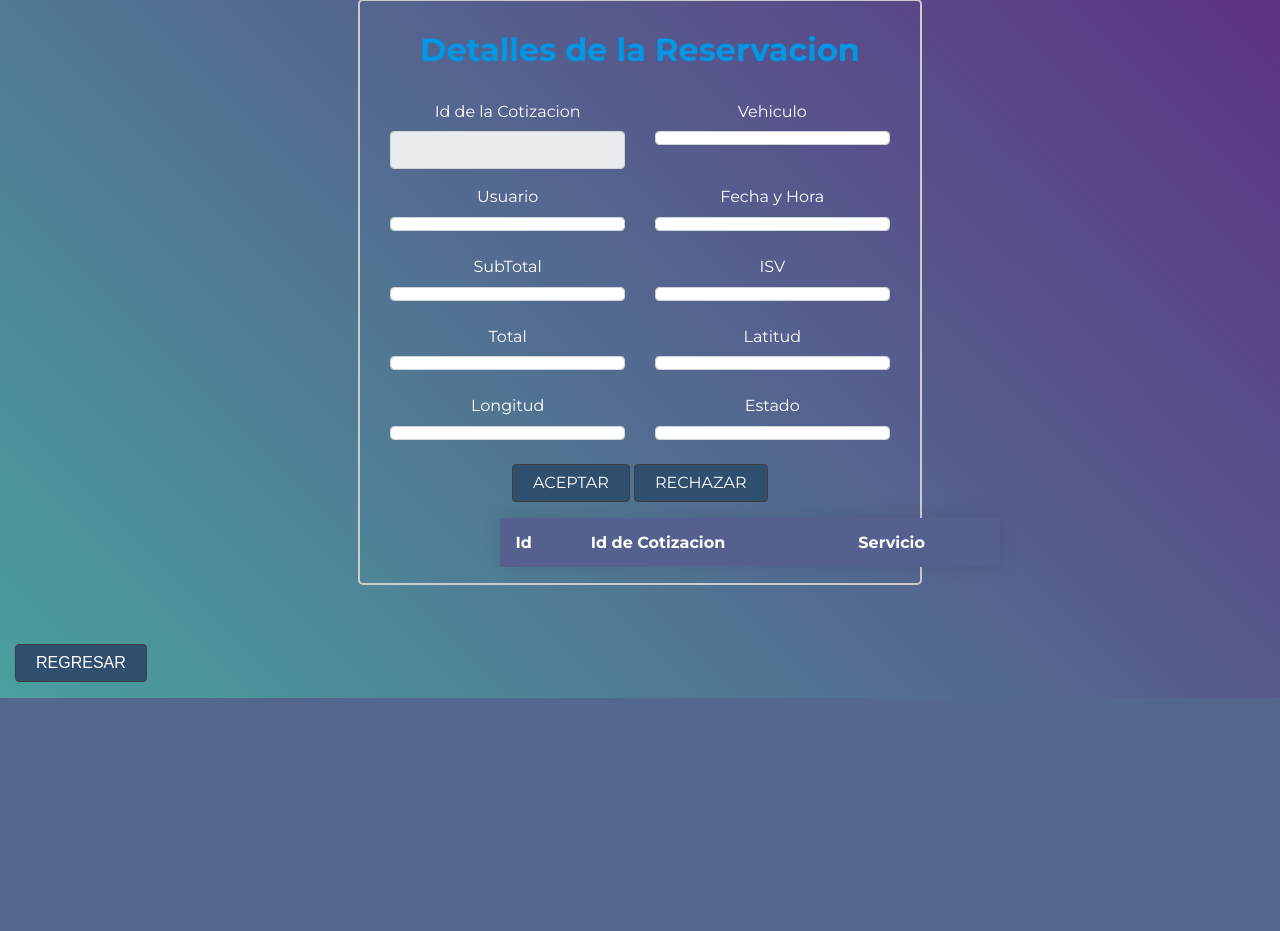
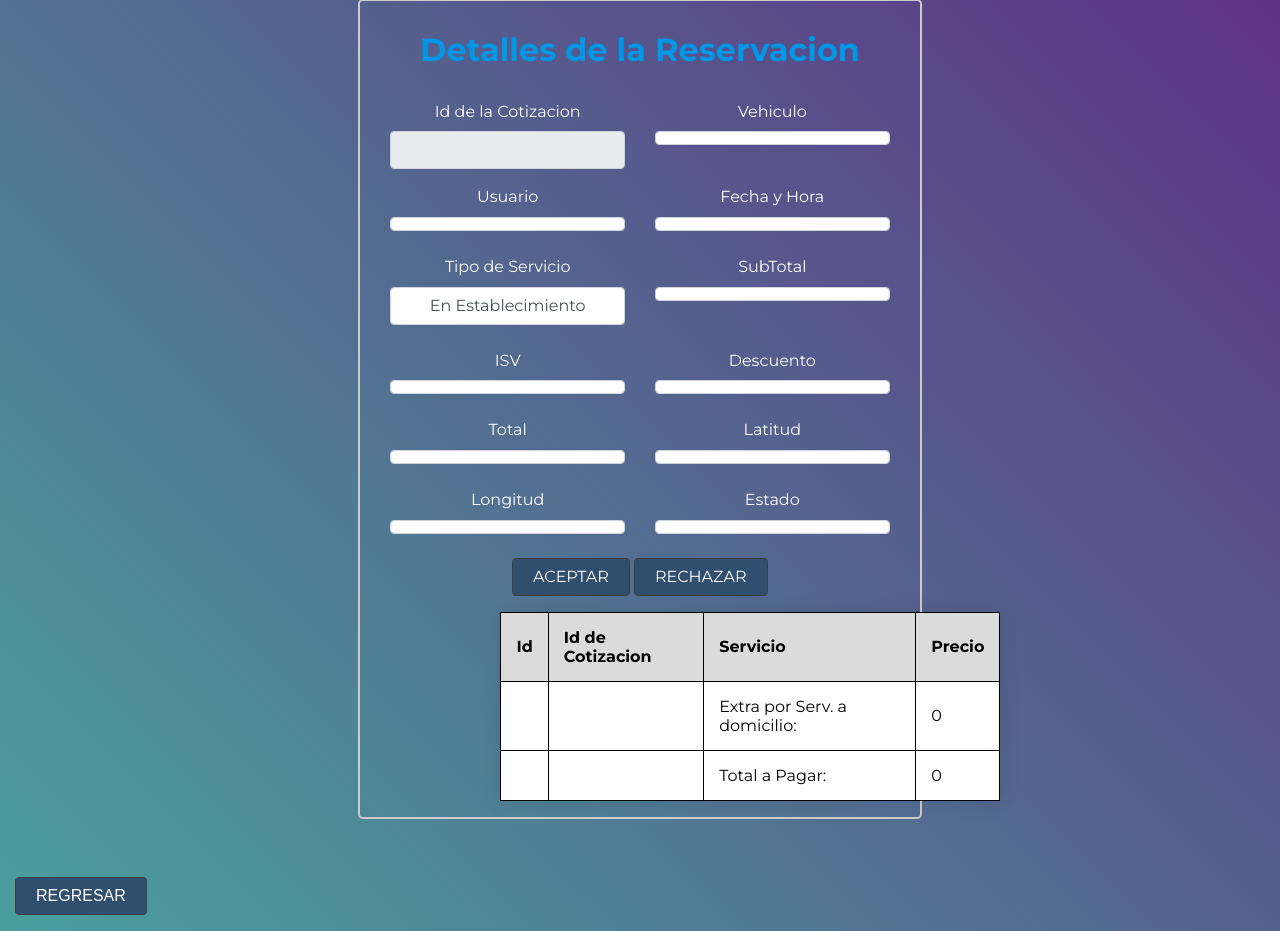
Before and after one commit to luizcnz/CarWashApi, a PHP site: page /testeo/Reservaciones/Datos/Datos.php in a window 1280 px wide. Shown: the part 119-1050 px from the top of the page. Before the commit the page ends 817 px from the top, so only its background shows below. Run offline with PHP 8.4, Linux system fonts and the light colour scheme; data that the repository does not hold is empty.

Commit message:
modificaciones en los controladores de reservaciones para la nueva columna de domicilio

```diff
--- a/public/testeo/Reservaciones/Datos/Datos.php
+++ b/public/testeo/Reservaciones/Datos/Datos.php
@@ -14,7 +14,9 @@
 		Cotizaciones.longitud,
 		Cotizaciones.latitud,
 		CONCAT(Usuarios.nombre, ' ', Usuarios.apellido) as Usuario,
-		CONCAT(MarcasVehiculos.marca, ' ', ModelosVehiculos.modelo) as Vehiculo
+		CONCAT(MarcasVehiculos.marca, ' ', ModelosVehiculos.modelo) as Vehiculo,
+		ModelosVehiculos.idTipoVehiculos as tipo_vehiculo,
+		Cotizaciones.domicilio
 		from Cotizaciones
 		INNER JOIN Vehiculos
 		on Cotizaciones.idVehiculos = Vehiculos.idVehiculos
@@ -28,6 +30,19 @@
 
 		$datos=[];
 		$datos = $resultado->fetch_array(MYSQLI_ASSOC);
+
+		echo $datos['tipo_vehiculo'];
+
+		if($datos['domicilio']==0)
+		{
+			$tipo="En Establecimiento";
+			$extra=0;
+		}
+		else
+		{
+			$tipo="A Domicilio";
+			$extra=0.15;
+		}
 
 		//echo $IdCotizacion;
 
@@ -62,7 +77,7 @@
 	<meta name="viewport" content="width=device-width, minimum-scale=1, maximum-scale=1"/>
 	<!-- The above 3 meta tags *must* come first in the head; any other head content must come *after* these tags -->
 
-	<title>Prueba en el posteo de vehiculos</title>
+	<title>Detalles de la Cotizacion</title>
 	<!-- set your website meta description and keywords -->
 
 	<!-- Bootstrap Stylesheets -->
@@ -123,6 +138,11 @@
 													</div>
 
 													<div class="form-group col-sm-6">
+														<label ><font color="white">Tipo de Servicio</font></label>
+														<label class="form-control"><?php echo $tipo;?></label>
+													</div>
+
+													<div class="form-group col-sm-6">
 														<label ><font color="white">SubTotal</font></label>
 														<label class="form-control"><?php echo $datos['subtotal'];?></label>
 													</div>
@@ -130,6 +150,11 @@
 													<div class="form-group col-sm-6">
 														<label ><font color="white">ISV</font></label>
 														<label class="form-control"><?php echo $datos['impuesto'];?></label>
+													</div>
+
+													<div class="form-group col-sm-6">
+														<label ><font color="white">Descuento</font></label>
+														<label class="form-control"><?php echo $datos['descuento'];?></label>
 													</div>
 
 													<div class="form-group col-sm-6">
@@ -160,52 +185,68 @@
 														<input type="submit" name="accion" value="rechazar" id="accion" class="btn btn-custom"></input>
 													</div>
 													<center>
-														<TABLE >
-															<tr>
-																<td`>
-																	<font size ="4"color="#ffffff">
-																		<table >
+														<table>
 															<thead>
 																<tr>
-																					<font size ="4"color="#ffffff">
 																	<th>Id</th>
 																	<th>Id de Cotizacion</th>
 																	<th>Servicio</th>
-																					</font>
+																	<th>Precio</th>
 																</tr>
 															</thead>
 														<tbody>
 															<?php
-
+																$total = 0;
 																$resultado = $db->query("
 																	SELECT
 																DetallesCotizacion.idDetalleCotizacion,
 																DetallesCotizacion.idCotizaciones,
-																				Servicios.nombre_servicio
+																Servicios.nombre_servicio,
+																Precios.precio
 																FROM DetallesCotizacion
 																INNER JOIN Servicios
 																on DetallesCotizacion.idServicios = Servicios.idServicios
-																				WHERE DetallesCotizacion.idCotizaciones=".$datos['idCotizaciones']);
+																INNER JOIN Precios
+																on Servicios.idServicios = Precios.idServicios
+																INNER JOIN TiposVehiculos
+																on Precios.idTipoVehiculos = TiposVehiculos.idTipoVehiculos
+																WHERE DetallesCotizacion.idCotizaciones = ".$datos['idCotizaciones']." and TiposVehiculos.idTipoVehiculos = ".$datos['tipo_vehiculo']);
+
 
 																$fila = $resultado->fetch_array(MYSQLI_ASSOC);
 																while ($fila != null)
 																{
+																	$total = $total+$fila['precio'];
 																	echo "
 																		<tr>
 																			<td>".$fila['idDetalleCotizacion']."</td>
 																			<td>".$fila['idCotizaciones']."</td>
 																			<td>".$fila['nombre_servicio']."</td>
+																			<td>".$fila['precio']."</td>
 																		</tr>";
 																		$fila = $resultado->fetch_array(MYSQLI_ASSOC);
 																}
 																$resultado->free();
+																echo "
+																<tr>
+																	<td></td>
+																	<td></td>
+																	<td>Extra por Serv. a domicilio: </td>
+																	<td>".$total*$extra."</td>
+																</tr>";
+
+																$total = $total+($total*$extra);
+																echo "
+																<tr>
+																	<td></td>
+																	<td></td>
+																	<td>Total a Pagar: </td>
+																	<td>".$total."</td>
+																</tr>";
+
 																?>
 															</tbody>
 														</table>
-																	</font>
-																</td>
-															</tr>
-														</TABLE>
 													</center>
 												<br>
 											</div><!-- end row -->
--- a/public/testeo/Reservaciones/Datos/css/style.css
+++ b/public/testeo/Reservaciones/Datos/css/style.css
@@ -10,6 +10,7 @@ body {
   font-weight: 100;
 }
 table {
+  border: 1px solid black;
   position: relative;
   left: 25%;
   width: 500px;
@@ -19,20 +20,24 @@ table {
 }
 th,
 td {
+  border: 1px solid black;
   padding: 15px;
-  background-color: rgba(255, 255, 255, 0.2);
-  color: #fff;
+  background-color: rgb(255, 255, 255);
+  color: #000000;
 }
 th {
+  border: 1px solid black;
   text-align: left;
 }
 thead th {
-  background-color: #55608f;
+  border: 1px solid black;
+  background-color: #dbdbdb;
 }
 tbody tr:hover {
   background-color: rgba(255, 255, 255, 0.3);
 }
 tbody td {
+  border: 1px solid black;
   position: relative;
 }
 tbody td:hover:before {
```
Also changed, not shown: src/controllers/QuotesController.php (+6 -3 lines). Lines whose indentation alone changed are shown as unchanged.
